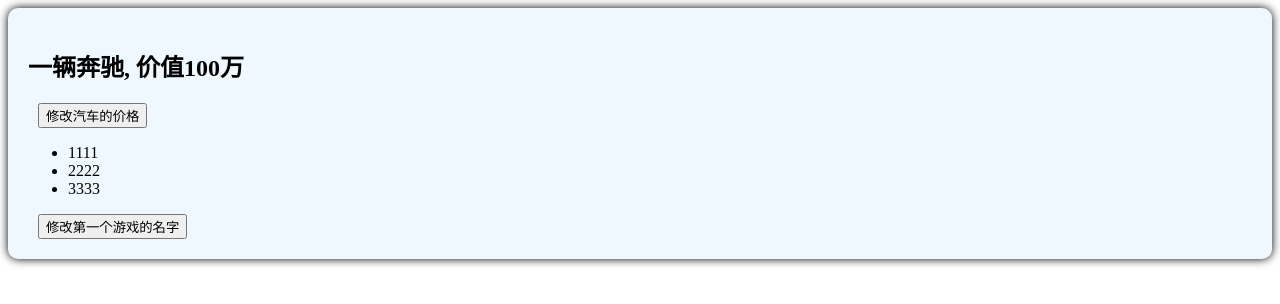
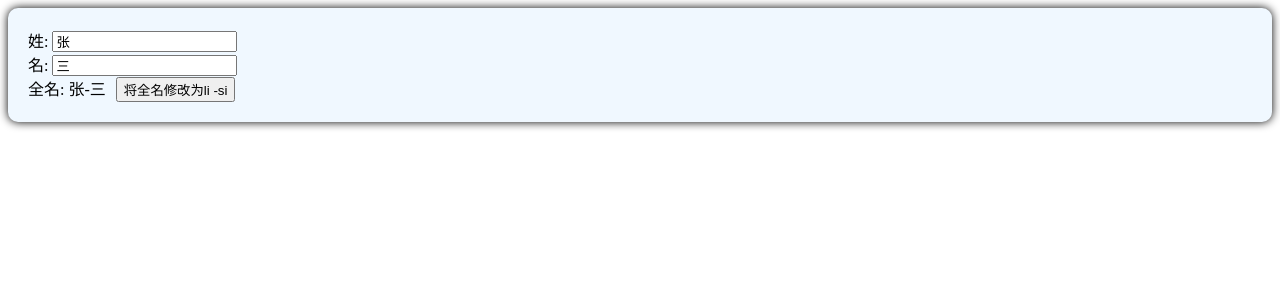
Before and after one commit to yuranqiu/test_main_codes, a Vue app in the folder hello_vue3/: page / in a window 1280 px wide. Shown: the top 304 px of the page. Built offline with nearby package versions, Linux system fonts and the light colour scheme; the HTML template or start-up script is replaced by a standard one.

Commit message:
10.computed计算属性

```diff
--- a/hello_vue3/src/components/Person.vue
+++ b/hello_vue3/src/components/Person.vue
@@ -1,32 +1,38 @@
 <template>
     <div class="person">
-        <h2>一辆{{ car.brand }}, 价值{{ car.price }}万</h2>
-        <button @click="changePrice">修改汽车的价格</button>
-        <ul>
-            <li v-for="g in games" :keys="g.id">{{ g.name }}</li>
-        </ul>
-        <button @click="changeFirstGame">修改第一个游戏的名字</button>
+    姓: <input type="text" v-model="firstName"> <br>
+    名: <input type="text" v-model="lastName"> <br>
+    全名: <span>{{fullName }}</span>
+    <button @click="changeFullName">将全名修改为li -si</button>
     </div>
-
 </template>
 
 <script lang='ts' setup name ="Person">
-    import { reactive } from 'vue';
+    import {ref,computed} from 'vue'
 
-    //数据
-    let car = reactive({brand:'奔驰', price:100})
-    let games = reactive([
-        {id:'sadasa1',name:'1111'},
-        {id:'sasass2',name:'2222'},
-        {id:'sasas3s',name:'3333'}
-    ])
-    //方法
-    function changePrice(){
-        car.price += 10
-    }
-    function changeFirstGame(){
-        games[0].name = '6666'
+    let firstName = ref('张')
+    let lastName = ref('三')
 
+    //此计算属性无法修改，是只读的
+    // let fullName = computed(()=>{
+    //     return firstName.value.slice(0,1).toUpperCase() + firstName.value.slice(1) + '-' + lastName.value
+    // })
+
+    //如此的计算属性是可以进行修改的，可读可写的。
+    let fullName = computed({
+       get(){
+        return firstName.value.slice(0,1).toUpperCase() + firstName.value.slice(1) + '-' + lastName.value
+       },
+       set(val){
+        const [str1,str2] = val.split('-')
+        firstName.value = str1
+        lastName.value = str2
+       }
+
+    })
+
+    function changeFullName(){
+        fullName.value ='li-si'
     }
 </script>
 
```
